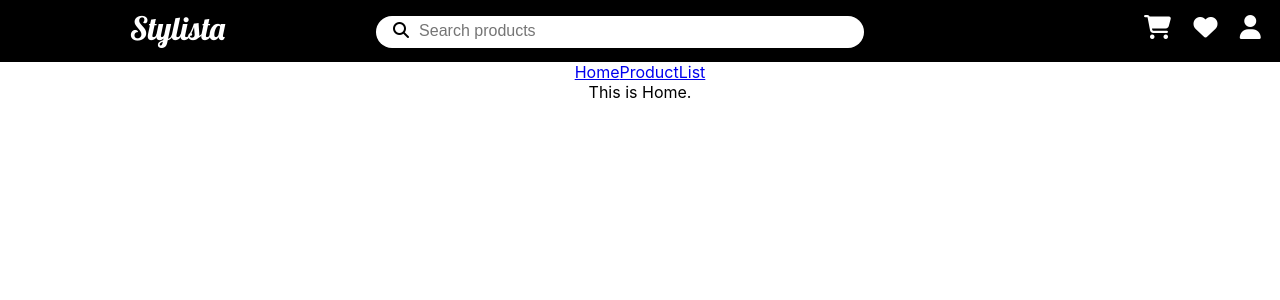
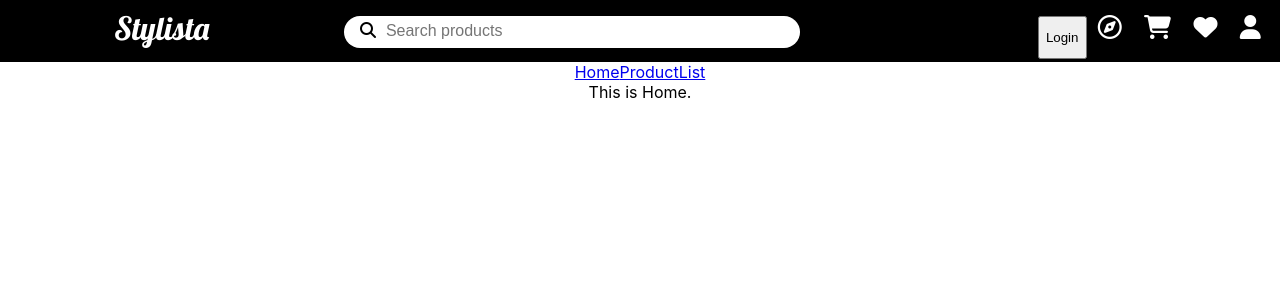
Before and after one commit to PrateekSum96/Stylista_Ecommerce, a React (Create React App) app: page / in a window 1280 px wide. Shown: the top 300 px of the page. Built offline with nearby package versions, Linux system fonts and the light colour scheme; what miragejs would draw is missing.

Commit message:
added navigation icon

```diff
--- a/src/components/Navigation/Navigation.jsx
+++ b/src/components/Navigation/Navigation.jsx
@@ -13,6 +13,10 @@ export const Navigation = () => {
           <input type="text" className="search" placeholder="Search products" />
         </div>
         <div className="icons">
+          <button>Login</button>
+          <NavLink to="/productList">
+            <i class="fa-sharp fa-regular fa-compass fa-xl"></i>
+          </NavLink>
           <NavLink to="/cart">
             <i class="fa-solid fa-cart-shopping fa-xl"></i>
           </NavLink>
```
